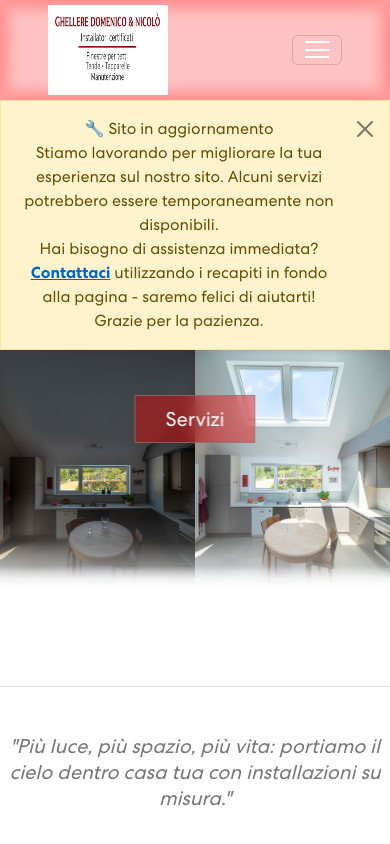
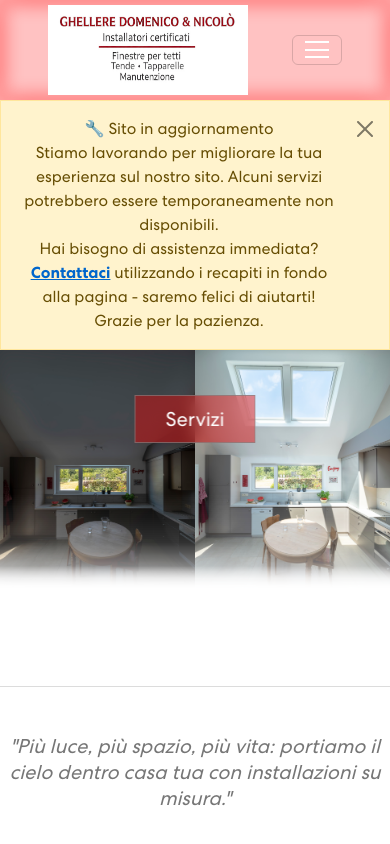
Before and after one commit to ImNico97/ngdinstallatore, a React (Vite) app: page / in a window 390 px wide. Shown: the top 844 px of the page. Built offline with nearby package versions, Linux system fonts and the light colour scheme.

Commit message:
logo navbar media query

```diff
--- a/src/App.css
+++ b/src/App.css
@@ -357,7 +357,7 @@ nav.navbar .navbar-toggler[aria-expanded="true"] .navbar-toggler-icon {
   }
 
   .logoNgd{
-    width: 190px;
+    width: 280px;
   }
 
   /* Modifica il bottone per mobile */
@@ -409,7 +409,13 @@ nav.navbar .navbar-toggler[aria-expanded="true"] .navbar-toggler-icon {
 
 @media screen and (max-width: 480px){
   .logoNgd{
-    width: 120px;
+    width: 200px;
+  }
+}
+
+@media screen and (max-width: 380px){
+  .logoNgd{
+    width: 150px;
   }
 }
 /************ Home Css ************/
@@ -646,9 +652,9 @@ nav.navbar .navbar-toggler[aria-expanded="true"] .navbar-toggler-icon {
 /* Extra Small Mobile */
 @media screen and (max-width: 320px) {
 
-    .home {
-    margin-top: 50px;
-    }
+  .home {
+  margin-top: 50px;
+  }
 
   .home-img , .image-container{
     max-height: 160px;
```
